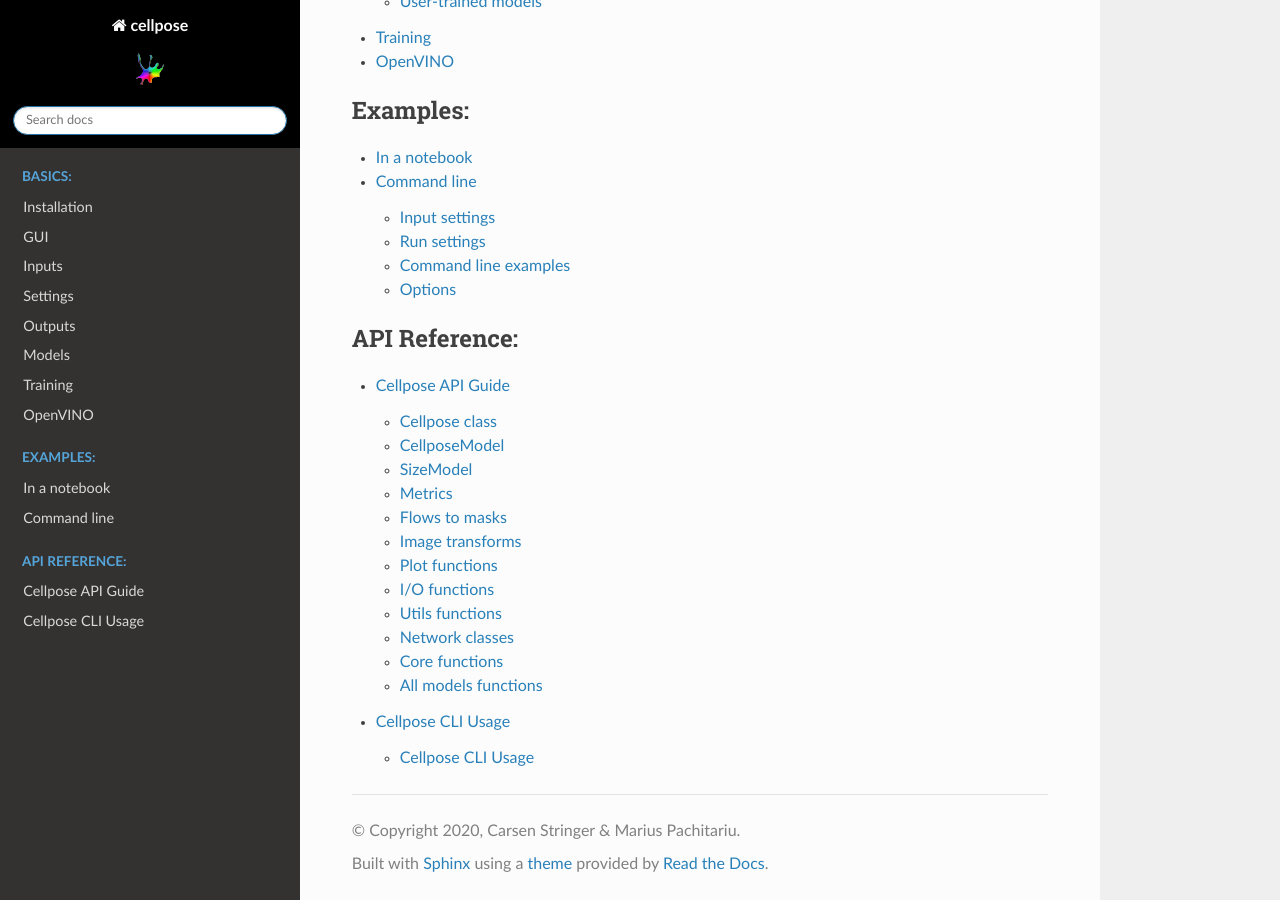
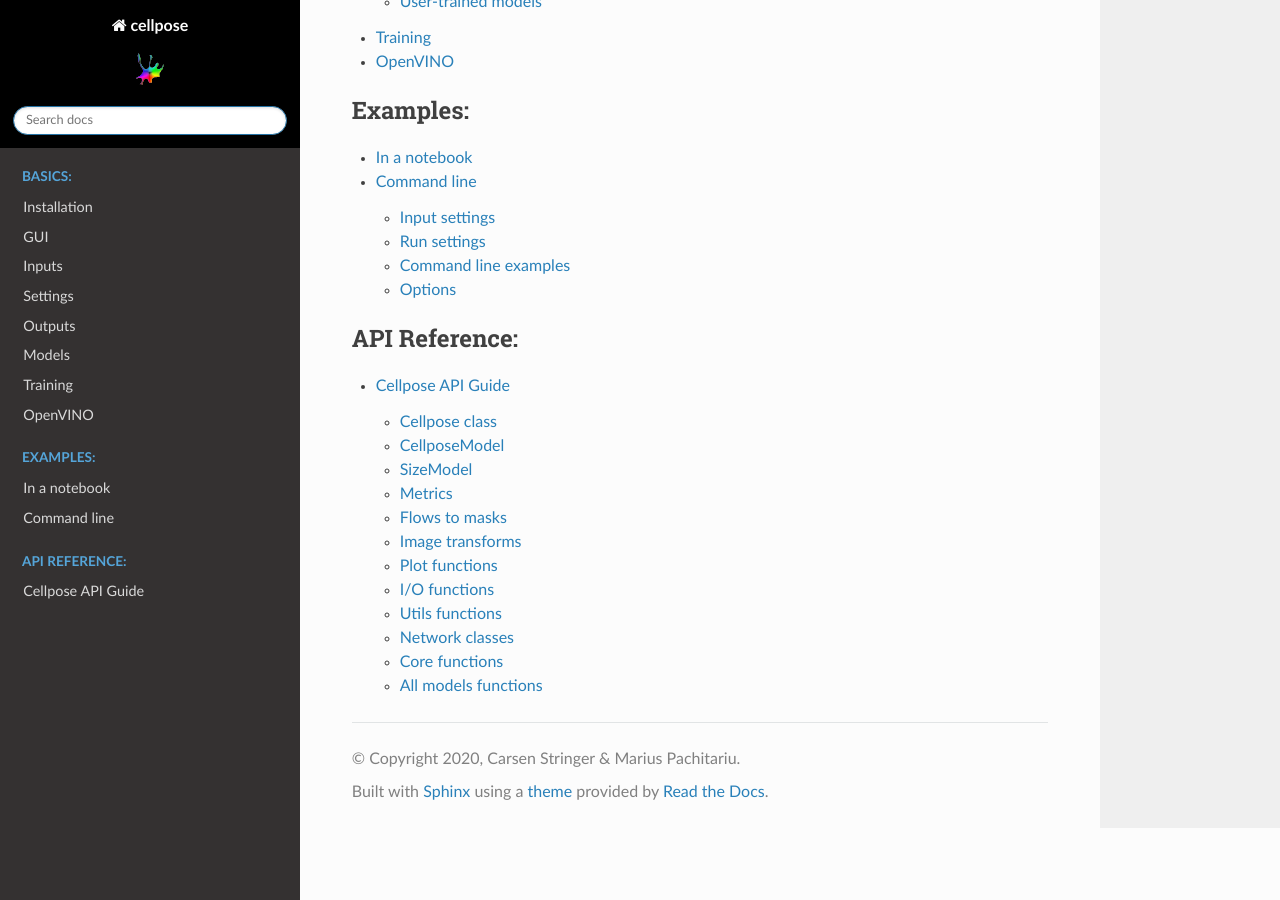
Before and after one commit to MouseLand/cellpose, a Sphinx documentation site: the page built from docs/index.rst, in a window 1280 px wide and 900 px high, scrolled down 2448 px. Built offline with Sphinx 7.4.7 and the Read the Docs theme 2.0.0, drawn with Linux system fonts in a browser that asks for light colours.

```diff
--- a/docs/cli.rst
+++ /dev/null
@@ -1,9 +0,0 @@
-Cellpose CLI Usage
-------------------------
-
-Cellpose CLI Usage
-~~~~~~~~~~~~~~~~~~~~~~~
-.. argparse:
-    :module: cellpose
-    :func: get_arg_parser
-    :prog: cellpose
--- a/docs/conf.py
+++ b/docs/conf.py
@@ -37,7 +37,9 @@
     "sphinx.ext.mathjax",
     "sphinx.ext.viewcode",
     'sphinx.ext.napoleon',
-    'sphinx.ext.sphinxarg.ext']
+    # 'sphinxcontrib.autoprogram',
+    # 'sphinxarg.ext',
+]
 #extensions = ['sphinx.ext.autodoc',
 #            'sphinx.ext.mathjax',
 #            'sphinx.ext.viewcode',
--- a/docs/index.rst
+++ b/docs/index.rst
@@ -63,4 +63,3 @@
    :caption: API Reference:
 
    api
-   cli
--- a/docs/installation.rst
+++ b/docs/installation.rst
@@ -102,6 +102,7 @@
 -  `scikit-image`_
 -  `natsort`_
 -  `matplotlib`_
+-  `roifile`_
 
 .. _Anaconda: https://www.anaconda.com/download/
 .. _environment.yml: https://github.com/MouseLand/cellpose/blob/master/environment.yml?raw=true
@@ -116,3 +117,4 @@
 .. _scikit-image: https://scikit-image.org/
 .. _natsort: https://natsort.readthedocs.io/en/master/
 .. _matplotlib: https://matplotlib.org/
+.. _roifile: https://github.com/cgohlke/roifile
--- a/setup.py
+++ b/setup.py
@@ -23,6 +23,8 @@
         'sphinx>=3.0',
         'sphinxcontrib-apidoc',
         'sphinx_rtd_theme',
+        # 'sphinx-argparse',
+        # 'sphinxcontrib-autoprogram'
       ]
 
 distributed_deps = [
```
